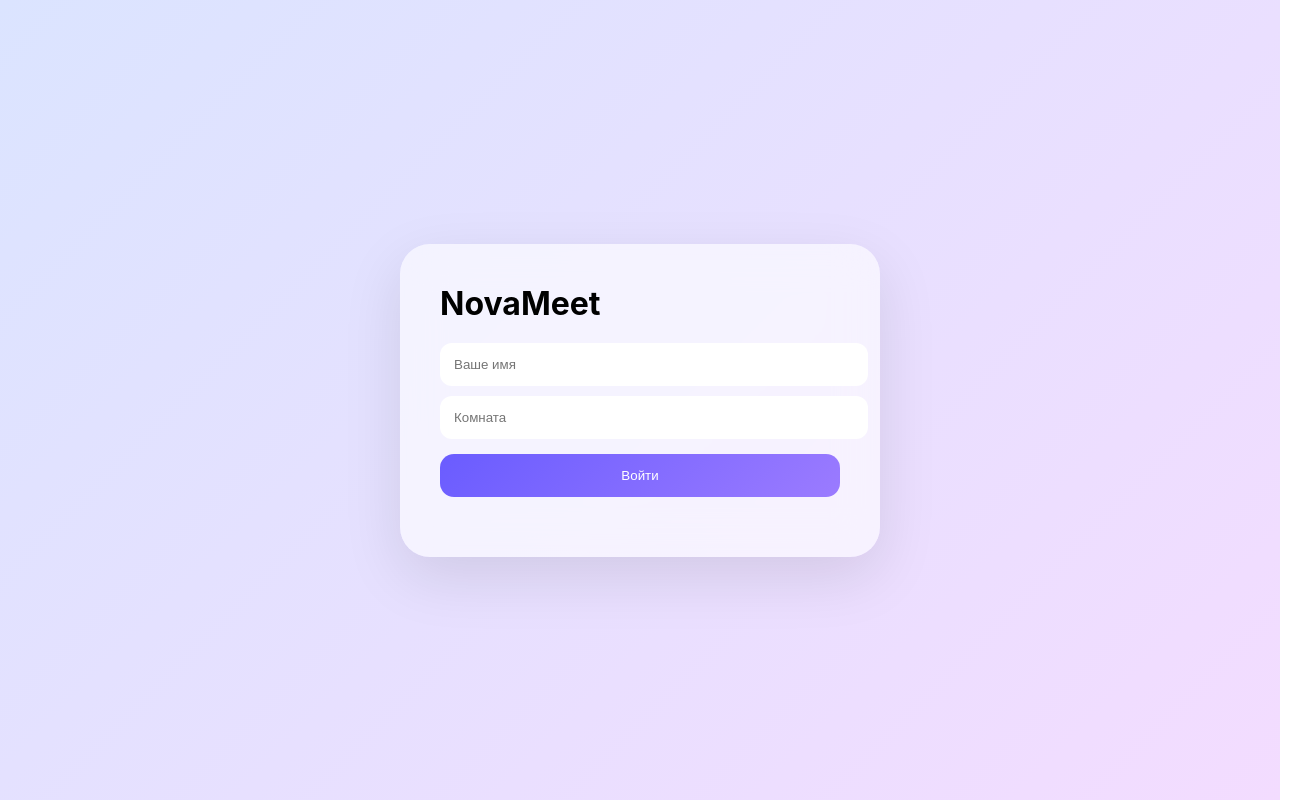
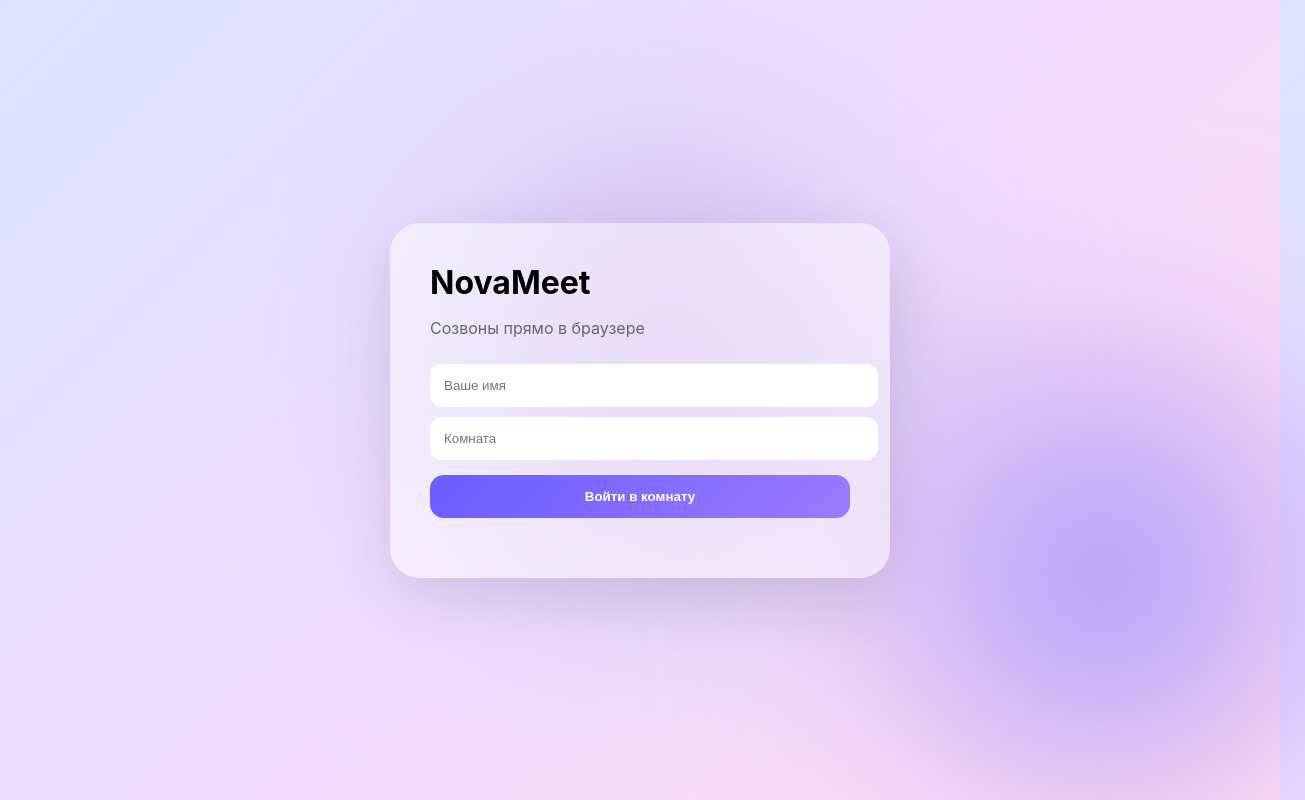
Before and after one commit to okiomori/novameet, a website: page index.html in a window 1280 px wide. Shown: the whole page, 1305 px wide, since content can reach past the window. Drawn offline with nearby package versions, Linux system fonts and the light colour scheme; no server answers.

Commit message:
Update index.html

```diff
--- a/index.html
+++ b/index.html
@@ -1,4 +1,5 @@
 <!DOCTYPE html>
+
 <html lang="ru">
 <head>
 <meta charset="UTF-8">
@@ -8,24 +9,54 @@
 body {
   margin: 0;
   font-family: Inter, sans-serif;
-  background: linear-gradient(135deg,#dbe4ff,#f3dcff);
+  background: linear-gradient(135deg,#dbe4ff,#f3dcff,#ffe0f0);
   height: 100vh;
   display: flex;
   align-items: center;
   justify-content: center;
+  overflow: hidden;
 }
 
-.container {
-  background: rgba(255,255,255,0.6);
-  backdrop-filter: blur(20px);
+/* blobs */
+.blob {
+  position: absolute;
+  width: 400px;
+  height: 400px;
+  background: radial-gradient(circle,#ff7ad9,#7afcff);
+  filter: blur(120px);
+  border-radius: 50%;
+  animation: move 10s infinite alternate ease-in-out;
+}
+
+.blob2 {
+  right: 0;
+  bottom: 0;
+  background: radial-gradient(circle,#7a9cff,#ff9cf0);
+}
+
+@keyframes move {
+  from { transform: translate(0,0); }
+  to { transform: translate(50px,-50px); }
+}
+
+.card {
+  position: relative;
+  background: rgba(255,255,255,0.5);
+  backdrop-filter: blur(25px);
   border-radius: 30px;
   padding: 40px;
-  width: 400px;
+  width: 420px;
   box-shadow: 0 20px 60px rgba(0,0,0,0.1);
+  z-index: 2;
 }
 
 h1 {
-  margin: 0 0 10px;
+  margin: 0;
+  font-size: 32px;
+}
+
+p {
+  color: #666;
 }
 
 input {
@@ -34,6 +65,7 @@ input {
   margin-top: 10px;
   border-radius: 12px;
   border: none;
+  outline: none;
 }
 
 button {
@@ -43,8 +75,14 @@ button {
   border-radius: 14px;
   border: none;
   color: white;
+  font-weight: 600;
+  cursor: pointer;
   background: linear-gradient(135deg,#6a5cff,#9b7bff);
-  cursor: pointer;
+  transition: 0.2s;
+}
+
+button:hover {
+  transform: scale(1.02);
 }
 
 .video-grid {
@@ -60,26 +98,32 @@ video {
   background: black;
 }
 </style>
+
 </head>
 
 <body>
 
-<div class="container">
+<div class="blob"></div>
+<div class="blob blob2"></div>
+
+<div class="card">
   <h1>NovaMeet</h1>
+  <p>Созвоны прямо в браузере</p>
 
   <input id="name" placeholder="Ваше имя">
   <input id="room" placeholder="Комната">
 
-  <button onclick="startCall()">Войти</button>
+<button onclick="startCall()">Войти в комнату</button>
 
   <div class="video-grid" id="videos"></div>
 </div>
 
 <script src="https://cdn.socket.io/4.5.4/socket.io.min.js"></script>
+
 <script src="https://unpkg.com/simple-peer@9/simplepeer.min.js"></script>
 
 <script>
-const socket = io("http://localhost:3001"); // потом заменим
+const socket = io("https://novameet-ktl5.onrender.com");
 
 let peers = {};
 let myStream;
@@ -87,6 +131,11 @@ let myStream;
 async function startCall() {
   const room = document.getElementById("room").value;
   const name = document.getElementById("name").value;
+
+  if (!room) {
+    alert("Введите комнату");
+    return;
+  }
 
   myStream = await navigator.mediaDevices.getUserMedia({
     video: true,
@@ -164,7 +213,6 @@ function addVideo(stream, muted = false) {
   video.autoplay = true;
   video.muted = muted;
   document.getElementById("videos").appendChild(video);
-  const socket = io("https://novameet-ktl5.onrender.com");
 }
 </script>
 
```
